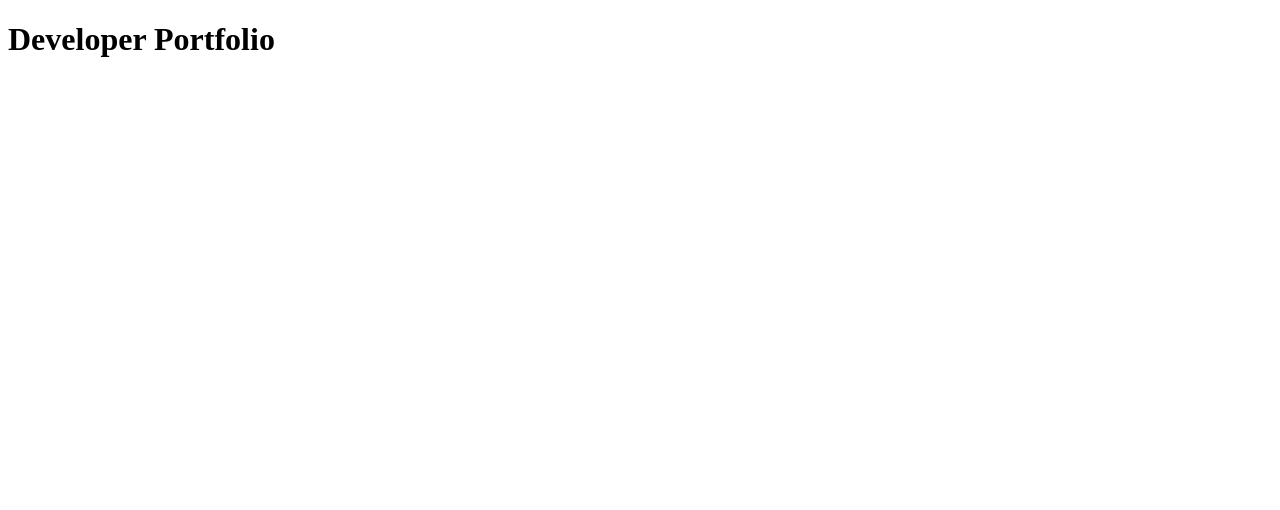
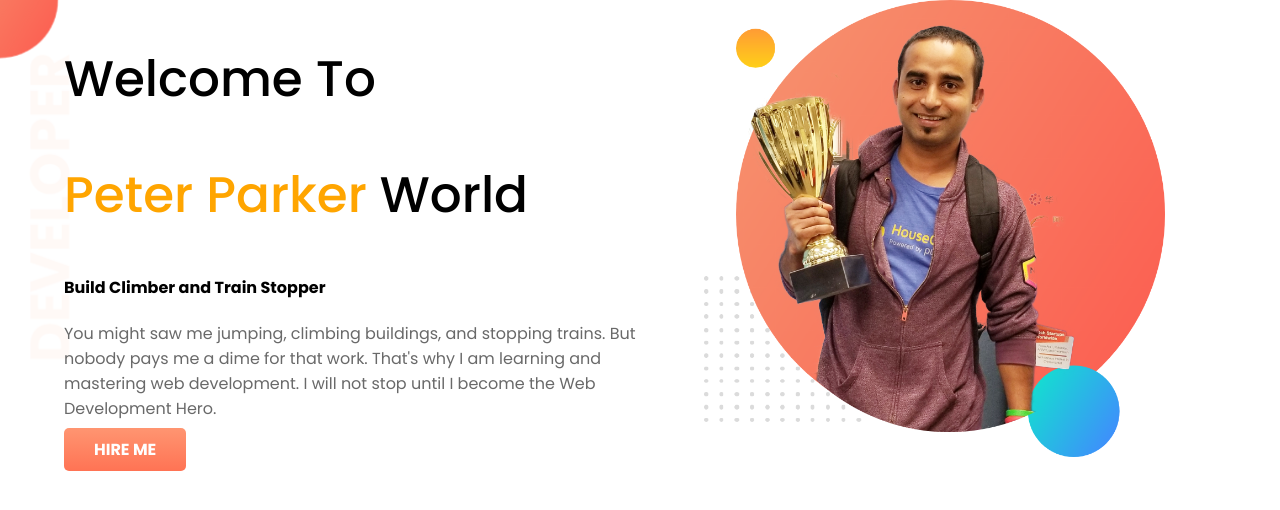
Before and after one commit to Salman-S-Rahman/Developer-Portfolio, a plain HTML site: page index.html in a window 1280 px wide. Drawn offline with Linux system fonts and the light colour scheme.

Commit message:
banner part added

```diff
--- a/index.html
+++ b/index.html
@@ -6,11 +6,29 @@
     <meta http-equiv="X-UA-Compatible" content="IE=edge">
     <meta name="viewport" content="width=device-width, initial-scale=1.0">
     <title>Document</title>
+    <link href="https://fonts.googleapis.com/css2?family=Poppins:wght@100;200;300;400;500;600;700;800&display=swap"
+        rel="stylesheet">
     <link rel="stylesheet" href="style.css">
 </head>
 
 <body>
-    <h1>Developer Portfolio</h1>
+    <section class="flexibale_container top_banner">
+        <div class="half_width">
+            <h1>Welcome To</h1>
+            <h1>
+                <span>Peter Parker</span> World
+            </h1>
+            <h4>Build Climber and Train Stopper</h4>
+            <p>You might saw me jumping, climbing buildings, and stopping trains. But nobody pays me a dime for that
+                work. That's why I am learning and mastering web development. I will not stop until I become the Web
+                Development Hero.</p>
+            <a href="#">Hire Me</a>
+        </div>
+        <div class="half_width">
+            <img src="images/jhankar.png" alt="jhankar">
+        </div>
+    </section>
+
 </body>
 
 </html>
--- a/style.css
+++ b/style.css
@@ -0,0 +1,49 @@
+body{
+    margin:0;
+    padding:0;
+    font-family: 'Poppins', sans-serif;
+}
+section{
+    margin-bottom: 100px;
+}
+
+.flexibale_container{
+    display: flex;
+
+}
+.top_banner{
+    background-image: url("images/top-banner.png");
+    background-repeat: no-repeat;
+
+}
+.half_width{
+    width: 50%;
+    padding-left:5%;
+}
+h1{
+    font-size:50px;
+    font-weight: 500;
+}
+h1 span{
+    color: orange;
+}
+p{
+    color:#696969;
+}
+a{
+    text-decoration: none;
+    background-image: linear-gradient(#FF9571,#FF7354);
+    padding: 10px 30px;
+    border-radius: 5px;
+    -webkit-border-radius: 5px;
+    -moz-border-radius: 5px;
+    -ms-border-radius: 5px;
+    -o-border-radius: 5px;
+    color:#fff;
+    text-transform: uppercase;
+    font-weight:700;
+}
+
+.half_width img{
+    width: 80%;
+}
```
Also changed, not shown: images/dream-bg.png (added), images/exp-bg.png (added), images/jhankar.png (added), images/jhankar2.png (added), images/my-bg.png (added), images/top-banner.png (added), my-bg2.png (added).
